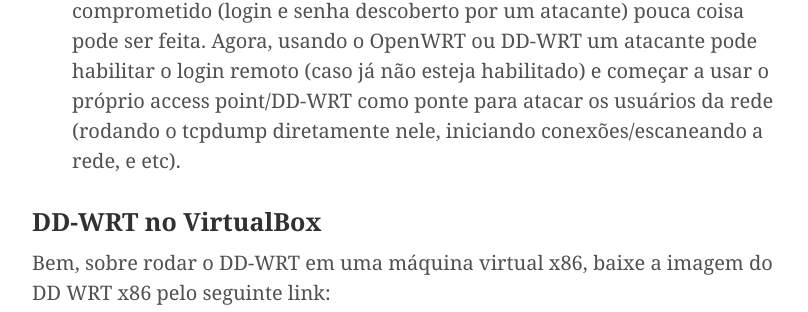
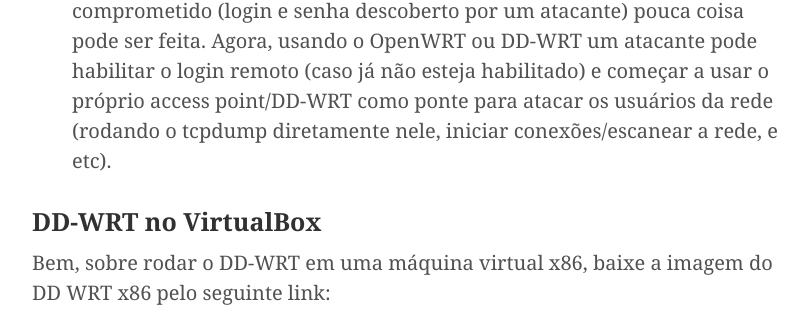
Before and after one commit to Kingm0b/jekyll-minimal-theme, a Jekyll site: the page built from _posts/2016-12-18-dd-wrt-x86.md, in a window 1280 px wide and 900 px high, scrolled down 1976 px. Shown: the part 293-605 px from the top of the window, without its empty margins (228-1036 px from the left). Built offline with Jekyll 4.4.1, drawn with Linux system fonts in a browser that asks for light colours; some of the changed text lies outside the part shown.

Commit message:
Update 2016-12-18-dd-wrt-x86.md

```diff
--- a/_posts/2016-12-18-dd-wrt-x86.md
+++ b/_posts/2016-12-18-dd-wrt-x86.md
@@ -45,7 +45,7 @@
 
 * Ponte para atacantes
 
-   Um access point com firmware default, normalmente, mesmo comprometido (login e senha descoberto por um atacante) pouca coisa pode ser feita. Agora, usando o OpenWRT ou DD-WRT um atacante pode habilitar o login remoto (caso já não esteja habilitado) e começar a usar o próprio access point/DD-WRT como ponte para atacar os usuários da rede (rodando o tcpdump diretamente nele, iniciando conexões/escaneando a rede, e etc).
+   Um access point com firmware default, normalmente, mesmo comprometido (login e senha descoberto por um atacante) pouca coisa pode ser feita. Agora, usando o OpenWRT ou DD-WRT um atacante pode habilitar o login remoto (caso já não esteja habilitado) e começar a usar o próprio access point/DD-WRT como ponte para atacar os usuários da rede (rodando o tcpdump diretamente nele, iniciar conexões/escanear a rede, e etc).
 
 
 
```
